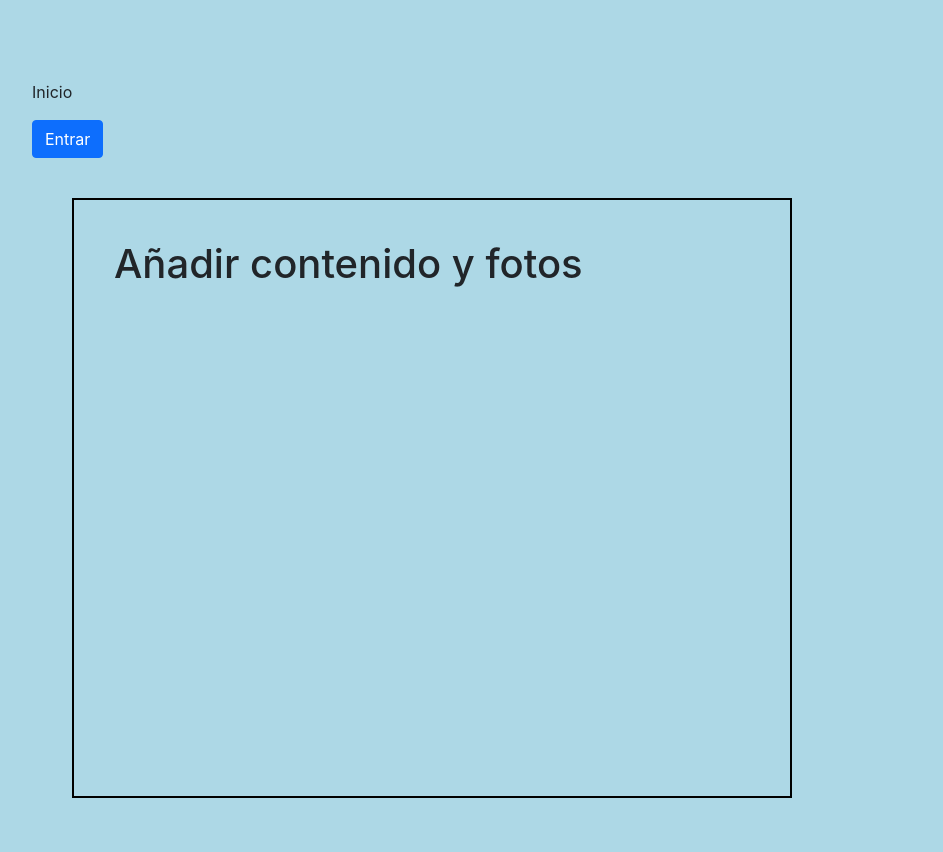
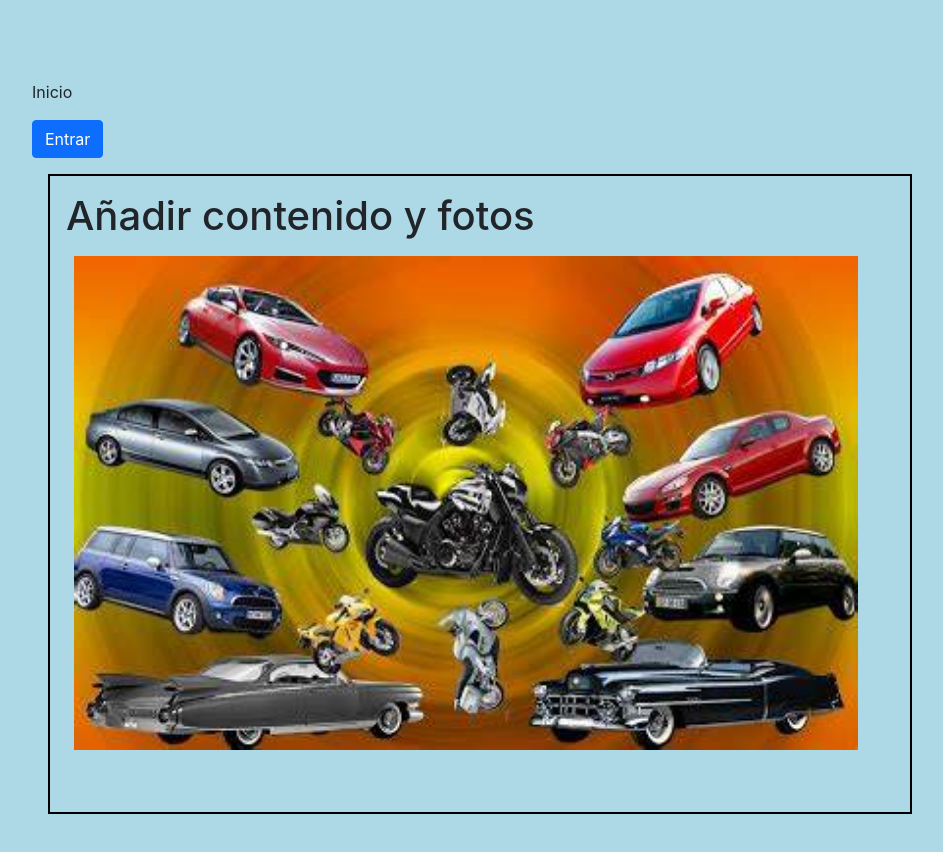
Before and after one commit to salino3/ejercicios-repaso-layout-useparams-19-08-22, a React (Create React App) app: page / in a window 1280 px wide. Shown: the top 852 px of the page, without its empty margins (48-991 px from the left). Built offline with nearby package versions, Linux system fonts and the light colour scheme.

Commit message:
añadido dos imagenes

```diff
--- a/src/App.css
+++ b/src/App.css
@@ -78,7 +78,7 @@ h2{
 .divInicio  {
     padding: 5em;
   background: lightblue;
-  padding-bottom: 100%;
+  padding-bottom: 70%;
   padding-top: 5em;
 
 }
@@ -151,8 +151,8 @@ margin-top:1em;
 
 .divAñadirContenido{
   border: solid 2px black;
-  width: 18em;
-  height: 15em;
+  width: 54em;
+  height: 40em;
   margin: 1em;
   padding: 1em;
 }
@@ -185,3 +185,12 @@ margin-top:1em;
     padding: 1em;
 
   }
+
+.fotoVehiculos{
+
+padding: 0.5em;
+width: 50em;
+}
+.H1contenido{
+    white-space: nowrap;
+}
--- a/src/pages/Inicio.tsx
+++ b/src/pages/Inicio.tsx
@@ -11,8 +11,13 @@ const Inicio = () => {
         <Link to="login">
           <button className="btn btn-primary rounded ">Entrar</button>
         </Link>
-        <div>
-          <h1 className="divAñadirContenido">Añadir contenido y fotos</h1>
+        <div className="divAñadirContenido">
+          <h1 className='H1contenido'>Añadir contenido y fotos</h1>
+          <img
+            className="fotoVehiculos"
+            src="fotosRellenosWeb/vehiculos.jpg"
+            alt="imagen"
+          />
         </div>
       </div>
     </>
--- a/src/pages/SecondPage.tsx
+++ b/src/pages/SecondPage.tsx
@@ -4,7 +4,7 @@ import { Link, Outlet } from 'react-router-dom';
 const SecondPage = () => {
   return (
     <>
-      <div className="p-2">
+      <div className="  p-2">
         <h2>Segunda Página</h2>
 
         <Link to="form">
@@ -23,8 +23,13 @@ const SecondPage = () => {
         </Link>
       </div>
       <Outlet />
-      <div>
-        <h1 className='divAñadirContenido'>Añadir contenido y fotos</h1>
+      <div className="divAñadirContenido">
+        <h1 className="H1contenido">Añadir contenido y fotos</h1>
+        <img
+          className="fotoVehiculos"
+          src="fotosRellenosWeb/imgMaserati.jpg"
+          alt="imagen"
+        />
       </div>
     </>
   );
```
Also changed, not shown: public/fotosRellenosWeb/imgMaserati.jpg (added), public/fotosRellenosWeb/vehiculos.jpg (added), src/pages/style2.css (added).
